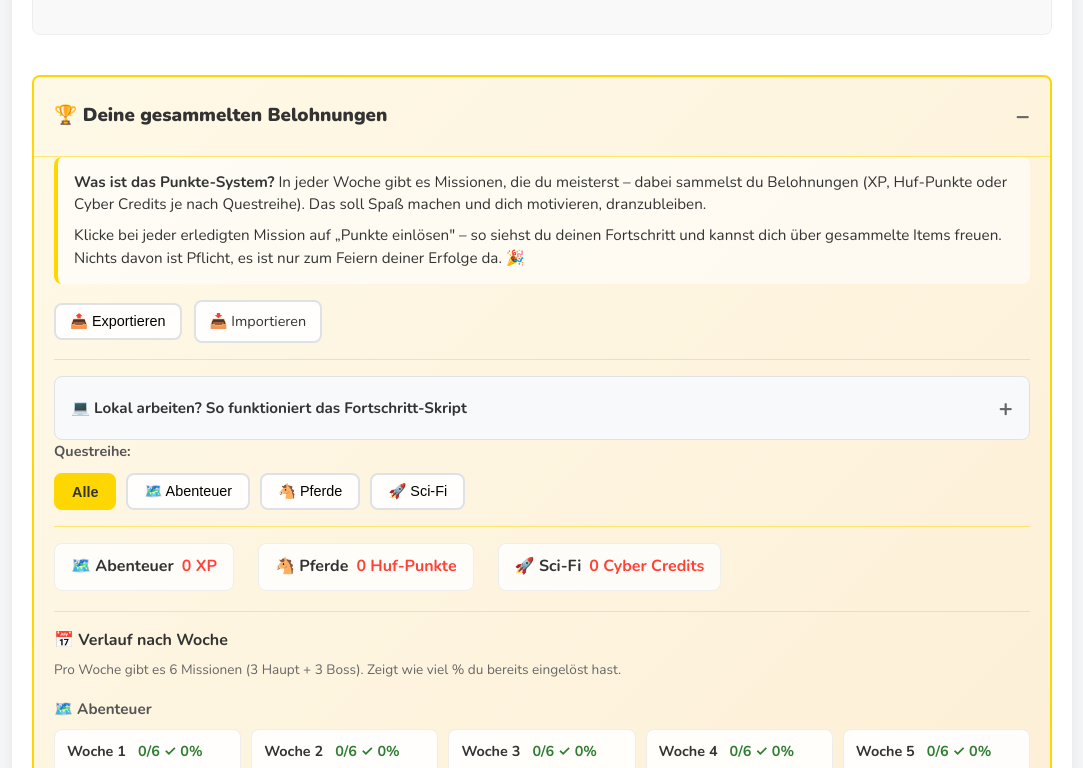
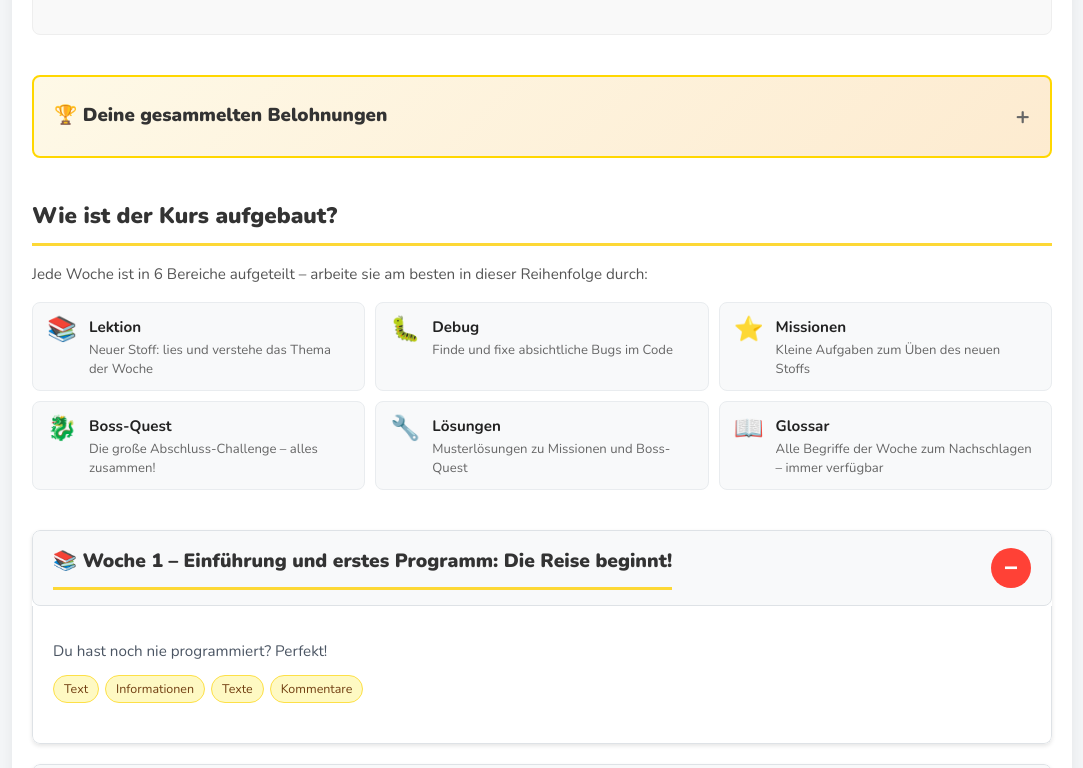
Before and after one commit to hanse-dev/UE-Hacker-Website, a Vue app: page /kurs/python-12-wochen-grundkurs in a window 1280 px wide. Shown: the part 1672-2440 px from the top of the page, without its empty margins (98-1181 px from the left). Built offline with nearby package versions, Linux system fonts and the light colour scheme.

Commit message:
fix: collapse Belohnungen widget by default on page load

```diff
--- a/src/components/FortschrittWidget.vue
+++ b/src/components/FortschrittWidget.vue
@@ -144,7 +144,7 @@ const WEEKLY_TOTAL = 6;
 export default {
   name: 'FortschrittWidget',
   setup() {
-    const fortschrittExpanded = ref(true);
+    const fortschrittExpanded = ref(false);
     const skriptErklaerungExpanded = ref(false);
     const selectedFortschrittVariant = ref('alle');
     const weekProgressExpanded = ref({});
```
